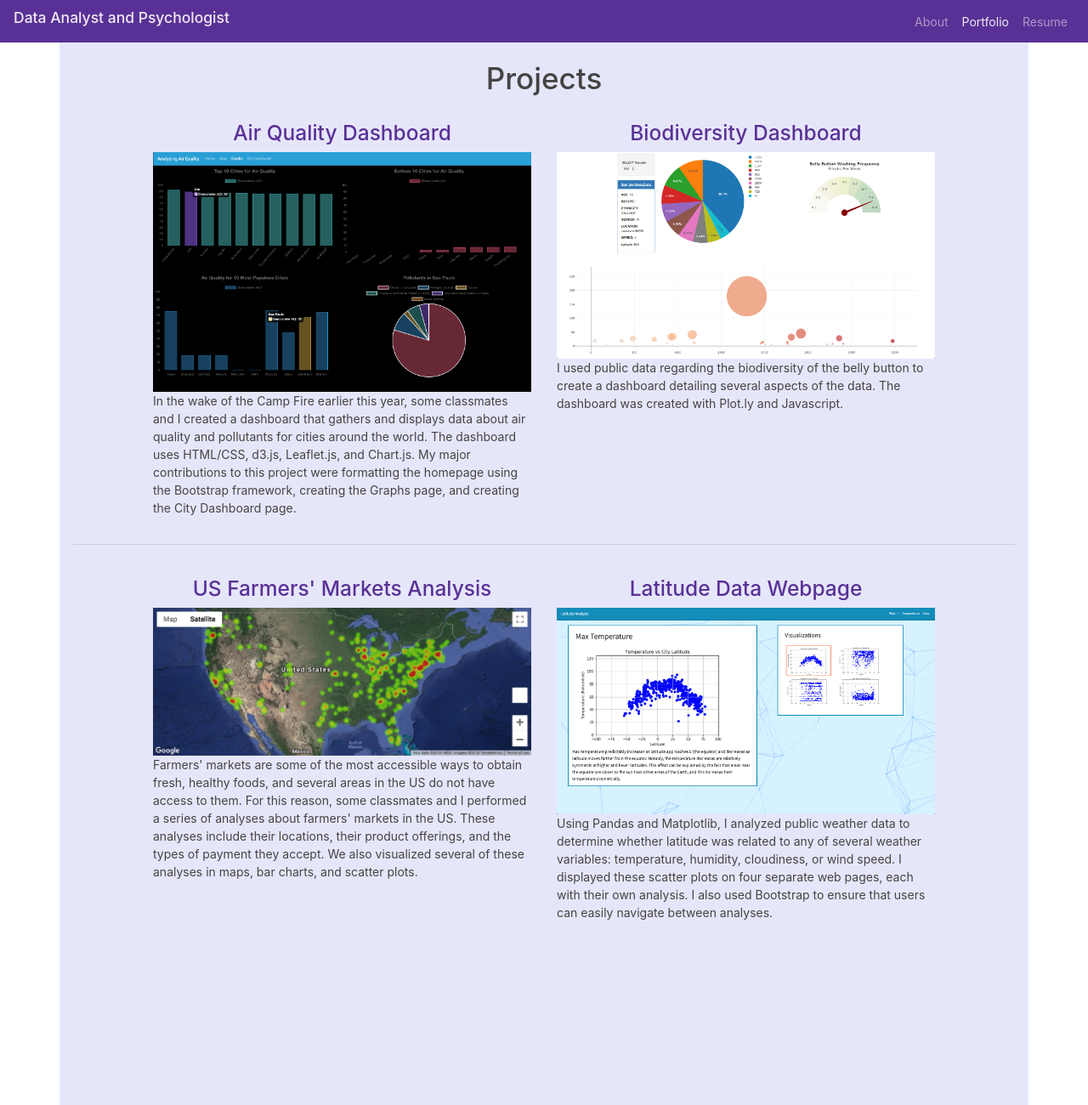
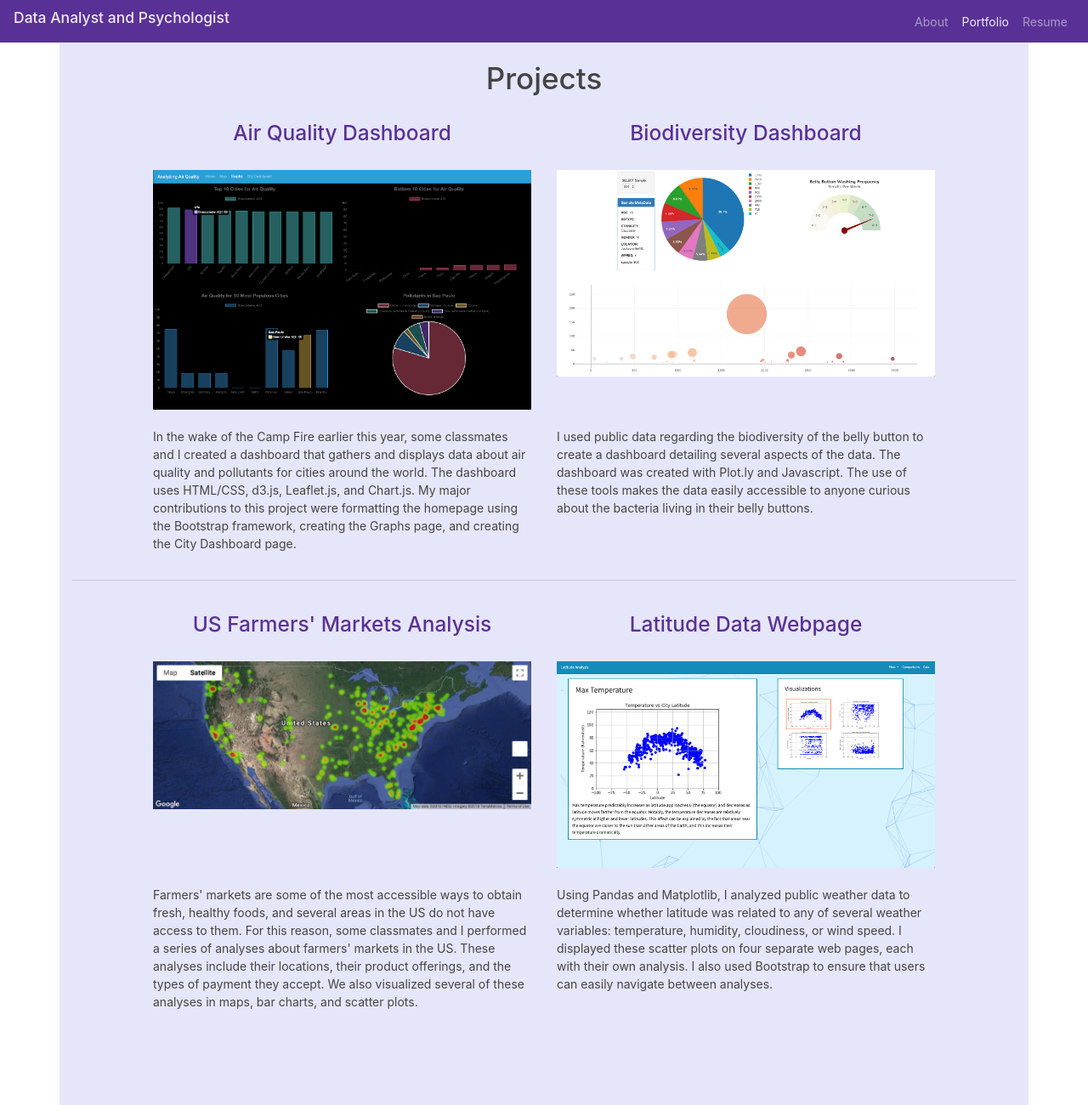
Before and after one commit to akschenker/akschenker.github.io, a plain HTML site: page portfolio.html in a window 1280 px wide. Shown: the top 1300 px of the page at 85% size. Drawn offline with Linux system fonts and the light colour scheme.

Commit message:
added favicon, updated about

```diff
--- a/portfolio.html
+++ b/portfolio.html
@@ -7,7 +7,7 @@
 
   <link rel="stylesheet" href="bootstrap.min.css">
   <link rel="stylesheet" type="text/css" href="style.css">
-  <link rel="icon" href="favicon_package_v0.16/apple-touch-icon.png">
+  <link rel="icon" href="images/data_favicon.png">
 </head>
 
 <body>
@@ -43,16 +43,26 @@
         <div class="col-lg-1"></div>
         <div class="col-lg-5">
             <a style="text-align: center" href="https://breezometer-analysis.herokuapp.com/"><h3>Air Quality Dashboard</h3></a>
-            <img src="images/AirQualityGraphs.png" width=100%>
+            <br>
+            <a href="https://breezometer-analysis.herokuapp.com/"><img src="images/AirQualityGraphs.png" width=100%></a>
+        </div>
+        <div class="col-lg-5">
+            <a style="text-align: center" href="https://biodiversity-plotly-aks.herokuapp.com/"><h3>Biodiversity Dashboard</h3></a>
+            <br>
+            <a href="https://biodiversity-plotly-aks.herokuapp.com/"><img src="images/Biodiversity.png" width=100%></a>
+        </div>
+    </div>
+    <br>
+    <div class="row">
+        <div class="col-lg-1"></div>
+        <div class="col-lg-5">
             <p>
                 In the wake of the Camp Fire earlier this year, some classmates and I created a dashboard that gathers and displays data about air quality and pollutants for cities around the world. The dashboard uses HTML/CSS, d3.js, Leaflet.js, and Chart.js. My major contributions to this project were formatting the homepage using the Bootstrap framework, creating the Graphs page, and creating the City Dashboard page.
             </p>
         </div>
         <div class="col-lg-5">
-            <a style="text-align: center" href="https://biodiversity-plotly-aks.herokuapp.com/"><h3>Biodiversity Dashboard</h3></a>
-            <img src="images/Biodiversity.png" width=100%>
             <p>
-                I used public data regarding the biodiversity of the belly button to create a dashboard detailing several aspects of the data. The dashboard was created with Plot.ly and Javascript.
+                I used public data regarding the biodiversity of the belly button to create a dashboard detailing several aspects of the data. The dashboard was created with Plot.ly and Javascript. The use of these tools makes the data easily accessible to anyone curious about the bacteria living in their belly buttons.
             </p>
         </div>
     </div>
@@ -62,14 +72,24 @@
         <div class="col-lg-1"></div>
         <div class="col-lg-5">
             <a style="text-align: center" href="https://github.com/akschenker/d3-datavis"><h3>US Farmers' Markets Analysis</h3></a>
-            <img src="images/GoodYelpMarkets.png" width=100%>
+            <br>
+            <a href="https://github.com/akschenker/d3-datavis"><img src="images/GoodYelpMarkets.png" width=100%></a>
+        </div>
+        <div class="col-lg-5">
+            <a style="text-align: center" href="https://www.akschenker.com/Web-Vis-Dashboard/index.html"><h3>Latitude Data Webpage</h3></a>
+            <br>
+            <a href="https://www.akschenker.com/Web-Vis-Dashboard/index.html"><img src="images/WeatherWeb.png" width=100%></a>
+        </div>
+    </div>
+    <br>
+    <div class="row">
+        <div class="col-lg-1"></div>
+        <div class="col-lg-5">
             <p>
                 Farmers' markets are some of the most accessible ways to obtain fresh, healthy foods, and several areas in the US do not have access to them. For this reason, some classmates and I performed a series of analyses about farmers' markets in the US. These analyses include their locations, their product offerings, and the types of payment they accept. We also visualized several of these analyses in maps, bar charts, and scatter plots.
             </p>
         </div>
         <div class="col-lg-5">
-            <a style="text-align: center" href="https://www.akschenker.com/Web-Vis-Dashboard/index.html"><h3>Latitude Data Webpage</h3></a>
-            <img src="images/WeatherWeb.png" width=100%>
             <p>
                 Using Pandas and Matplotlib, I analyzed public weather data to determine whether latitude was related to any of several weather variables: temperature, humidity, cloudiness, or wind speed. I displayed these scatter plots on four separate web pages, each with their own analysis. I also used Bootstrap to ensure that users can easily navigate between analyses.
             </p>
--- a/style.css
+++ b/style.css
@@ -29,3 +29,7 @@ nav {
   border: 10px;
   border-color: black;
 }
+
+#SFpic {
+  width: 100%;
+}
```
Also changed, not shown: about.html (+3 -3 lines), favicon_package_v0.16/browserconfig.xml (deleted, +0 -9 lines), index.html (+1 -1 lines), favicon_package_v0.16/android-chrome-192x192.png (deleted), favicon_package_v0.16/android-chrome-512x512.png (deleted), favicon_package_v0.16/apple-touch-icon.png (deleted), favicon_package_v0.16/favicon-16x16.png (deleted), favicon_package_v0.16/favicon-32x32.png (deleted), favicon_package_v0.16/favicon.ico (deleted), favicon_package_v0.16/mstile-150x150.png (deleted), favicon_package_v0.16/safari-pinned-tab.svg (deleted), favicon_package_v0.16/site.webmanifest (deleted), images/data_favicon.png (added), images/golden_gate.jpg (added), 1 other file.
